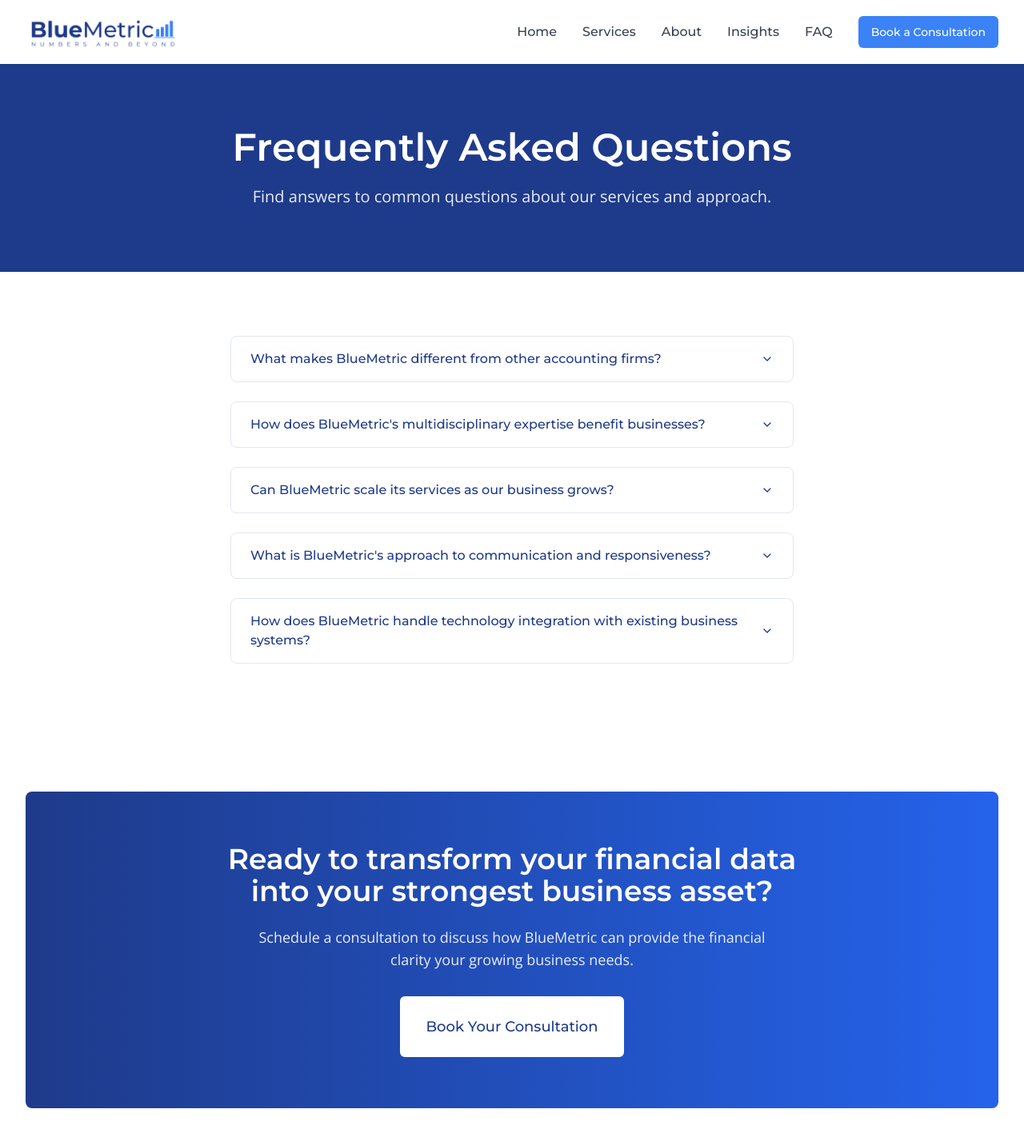
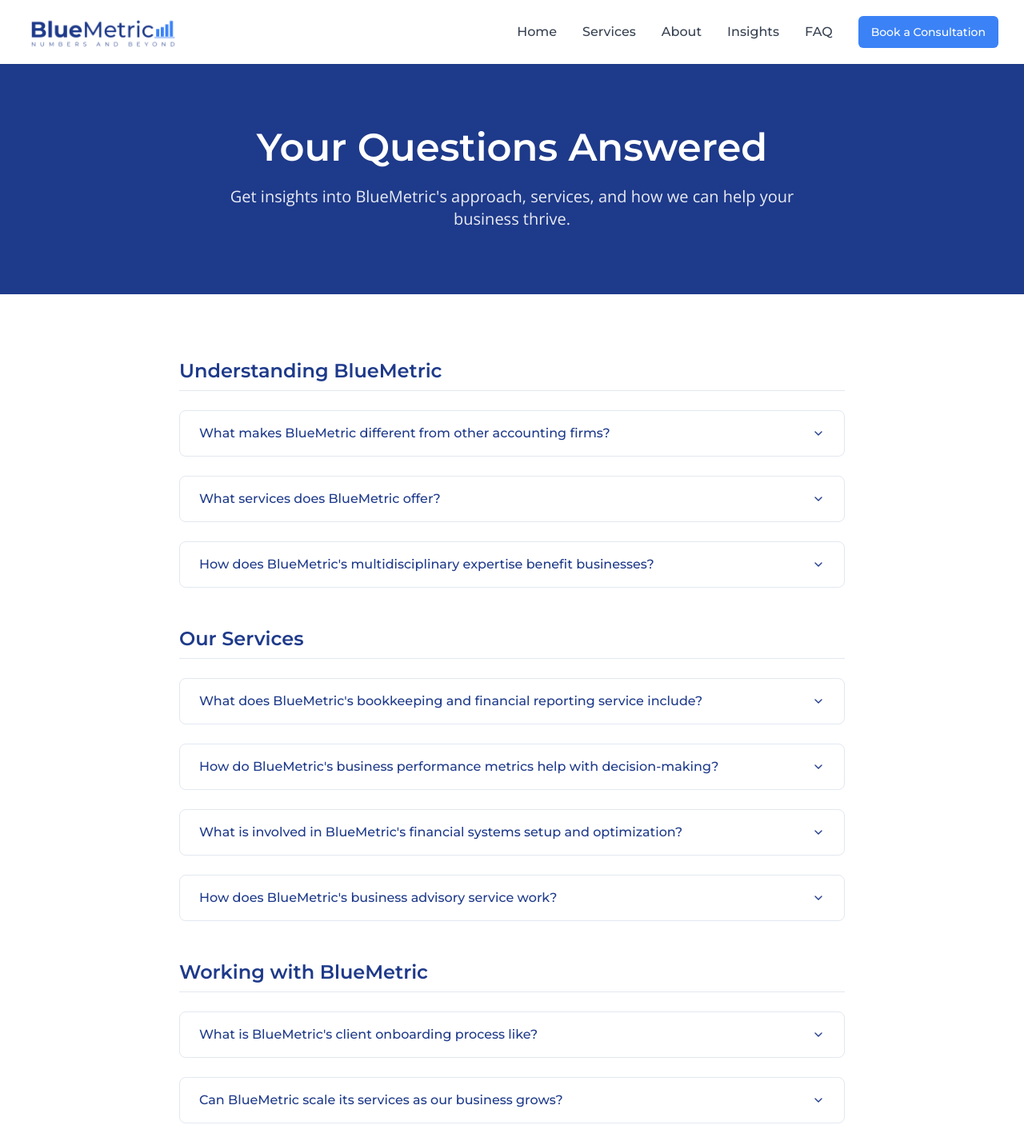
Before and after one commit to surbhispeaks/bluemetric-growth-vision, a React (Vite) app: page /faq in a window 1280 px wide. Shown: the top 1427 px of the page at 80% size. Built offline with nearby package versions, Linux system fonts and the light colour scheme.

Commit message:
Update FAQ.tsx

```diff
--- a/src/pages/FAQ.tsx
+++ b/src/pages/FAQ.tsx
@@ -1,21 +1,57 @@
-
 import Layout from "@/components/layout/Layout";
 import { Accordion, AccordionContent, AccordionItem, AccordionTrigger } from "@/components/ui/accordion";
 import CallToAction from "@/components/home/CallToAction";
 
 const FAQ = () => {
-  const faqs = [
+  const faqCategories = [
+    {
+      category: "Understanding BlueMetric",
+      questions: [
         {
           question: "What makes BlueMetric different from other accounting firms?",
           answer: "While many firms focus solely on compliance and historical reporting, BlueMetric brings an analytical perspective that helps translate financial data into business insights. Our team's background in investment analysis, combined with accounting expertise, allows us to spot trends and opportunities in your numbers that others might miss. We maintain the technical excellence you'd expect, but pair it with a forward-looking approach that supports better decision-making. Our goal is for your financial information to become a strategic asset, not just a compliance requirement."
         },
         {
+          question: "What services does BlueMetric offer?",
+          answer: "BlueMetric offers a comprehensive suite of financial services designed to support your business at every stage. Our core services include: (1) Bookkeeping & Financial Reporting - establishing accurate financial records and meaningful reports; (2) Business Performance Metrics - identifying and tracking KPIs that truly matter for your specific business; (3) Financial Systems Setup & Optimization - implementing efficient systems that scale with your business; and (4) Business Advisory - providing guidance that helps you navigate financial decisions with confidence. All our services integrate seamlessly to provide a complete financial management solution."
+        },
+        {
           question: "How does BlueMetric's multidisciplinary expertise benefit businesses?",
           answer: "BlueMetric's multidisciplinary expertise is central to our value proposition. Our investment analysis experience helps identify the financial metrics that truly drive business value. Our practical business experience informs how financial information should guide strategic decisions. Our diverse client work keeps us connected to a wide range of business challenges. These experiences converge to help us see your business's financial picture more holistically. This means we provide both the technical accuracy of specialists and the contextual understanding of business generalists."
+        }
+      ]
+    },
+    {
+      category: "Our Services",
+      questions: [
+        {
+          question: "What does BlueMetric's bookkeeping and financial reporting service include?",
+          answer: "Our comprehensive bookkeeping service establishes the foundation for all your financial decisions. We handle all aspects of transaction recording, reconciliation, and reporting. This includes setting up and maintaining your chart of accounts, processing invoices and bills, reconciling bank and credit card accounts, and producing clear financial statements (Income Statement, Balance Sheet, and Cash Flow). What sets us apart is how we structure these reports to highlight key insights about your business performance, not just presenting numbers. We work with various accounting platforms and can either take full responsibility for your bookkeeping or support your in-house team."
+        },
+        {
+          question: "How do BlueMetric's business performance metrics help with decision-making?",
+          answer: "Our business performance metrics service translates raw financial data into actionable intelligence. We identify the specific KPIs that truly matter for your unique business and industry, moving beyond standard metrics like revenue and profit margins. We create customized dashboards that track these indicators over time, highlighting trends and patterns that impact your business. This service includes regular performance analysis, competitive benchmarking, early warning systems for potential issues, and strategic recommendations. The result is clearer decision-making based on metrics that actually predict your business success rather than just recording past performance."
+        },
+        {
+          question: "What is involved in BlueMetric's financial systems setup and optimization?",
+          answer: "Our financial systems service focuses on creating an efficient financial infrastructure that grows with your business. We start by evaluating your current processes and pain points, then design a custom system that supports both immediate needs and future growth. This includes selecting and implementing appropriate accounting software, setting up integrations with other business tools (like CRM, inventory, or e-commerce platforms), documenting processes, and training your team. Our approach eliminates duplicate data entry, reduces manual work, and ensures your financial information flows smoothly throughout your organization. We're experienced with various accounting platforms and related business tools to find the best fit for your specific needs."
+        },
+        {
+          question: "How does BlueMetric's business advisory service work?",
+          answer: "Our business advisory service provides strategic financial guidance beyond day-to-day accounting. We offer regular financial review sessions where we analyze your business performance, identify opportunities and challenges, and develop action plans. Our advisory work includes strategic planning support, cash flow forecasting and management, growth financing evaluation, and scenario planning for business decisions. We bring a unique perspective that combines technical financial expertise with practical business experience, allowing us to offer guidance that's both rigorous and realistic. Our goal is to serve as a trusted financial partner who helps you navigate complex business decisions with confidence."
+        }
+      ]
+    },
+    {
+      category: "Working with BlueMetric",
+      questions: [
+        {
+          question: "What is BlueMetric's client onboarding process like?",
+          answer: "Our structured onboarding process ensures a smooth transition and clear expectations. We begin with a comprehensive consultation to understand your business goals and challenges. Next, we conduct a thorough analysis of your current financial systems, identifying opportunities for improvement. Based on this analysis, we develop a customized service plan aligned with your objectives. We then implement the necessary systems and processes, working closely with you throughout the transition. Finally, we establish regular check-in schedules and communication protocols to ensure ongoing alignment. The entire process typically takes 2-4 weeks, depending on your business complexity, and is designed to minimize disruption to your operations."
         },
         {
           question: "Can BlueMetric scale its services as our business grows?",
-      answer: "BlueMetric is intentionally designed to support businesses through various growth stages. We start by establishing solid financial foundations, but our systems and approach scale alongside your needs. As your business evolves, we can expand from core bookkeeping to more strategic financial planning, analysis, and advisory services. Our experience working with businesses of different sizes – from startups to established companies – helps us anticipate and prepare for the changing financial needs that come with growth. Our goal is to be a long-term partner in your business journey."
+          answer: "BlueMetric is intentionally designed to support businesses through various growth stages. We start by establishing solid financial foundations, but our systems and approach scale alongside your needs. As your business evolves, we can expand from core bookkeeping to more strategic financial planning, analysis, and advisory services. Our experience working with businesses of different sizes – from startups to established companies – helps us anticipate and prepare for the changing financial needs that come with growth. Our goal is to be a long-term partner in your business journey, providing the right level of support at each stage of development."
         },
         {
           question: "What is BlueMetric's approach to communication and responsiveness?",
@@ -25,6 +61,17 @@ const FAQ = () => {
           question: "How does BlueMetric handle technology integration with existing business systems?",
           answer: "Technology integration is increasingly important for efficient financial management. BlueMetric begins by assessing your current technology ecosystem and workflows before recommending any changes. While our team includes certified accounting software advisors, we're experienced with various accounting platforms and related business tools beyond any single system. We focus on creating seamless connections between systems to eliminate duplicate data entry and improve information flow. Our approach prioritizes solutions that balance immediate efficiency with future adaptability as your business evolves."
         }
+      ]
+    },
+    {
+      category: "Business Value",
+      questions: [
+        {
+          question: "How quickly can businesses expect to see value from BlueMetric's services?",
+          answer: "Most clients begin experiencing tangible benefits within the first month of working with BlueMetric. Initially, you'll gain clarity on your current financial position through organized, accurate financial statements. Within the first quarter, you'll benefit from our performance metrics insights, which typically identify specific opportunities for operational improvements. By the six-month mark, most clients report significant improvements in decision-making confidence and often see measurable financial gains from implemented recommendations. The full transformative impact, where financial data becomes a true strategic asset driving growth decisions, typically emerges over the first year of our partnership as we continually refine and deepen our understanding of your business."
+        }
+      ]
+    }
   ];
 
   return (
@@ -33,20 +80,29 @@ const FAQ = () => {
         <div className="container mx-auto">
           <div className="max-w-3xl mx-auto text-center">
             <h1 className="text-4xl md:text-5xl font-montserrat font-semibold text-white mb-6">
-              Frequently Asked Questions
+              Your Questions Answered
             </h1>
             <p className="text-xl text-white/90">
-              Find answers to common questions about our services and approach.
+              Get insights into BlueMetric's approach, services, and how we can help your business thrive.
             </p>
           </div>
         </div>
       </section>
 
       <section className="py-20 bg-white">
-        <div className="container mx-auto max-w-3xl">
+        <div className="container mx-auto max-w-4xl">
+          {faqCategories.map((category, categoryIndex) => (
+            <div key={categoryIndex} className="mb-12">
+              <h2 className="text-2xl font-montserrat font-semibold text-bluemetric-darkblue mb-6 pb-2 border-b border-bluemetric-lightgray">
+                {category.category}
+              </h2>
               <Accordion type="single" collapsible className="space-y-6">
-            {faqs.map((faq, index) => (
-              <AccordionItem key={index} value={`item-${index}`} className="border border-bluemetric-lightgray rounded-lg overflow-hidden">
+                {category.questions.map((faq, faqIndex) => (
+                  <AccordionItem
+                    key={`${categoryIndex}-${faqIndex}`}
+                    value={`item-${categoryIndex}-${faqIndex}`}
+                    className="border border-bluemetric-lightgray rounded-lg overflow-hidden"
+                  >
                     <AccordionTrigger className="px-6 py-4 hover:no-underline hover:bg-bluemetric-lightbg font-montserrat font-medium text-bluemetric-darkblue text-left">
                       {faq.question}
                     </AccordionTrigger>
@@ -56,6 +112,8 @@ const FAQ = () => {
                   </AccordionItem>
                 ))}
               </Accordion>
+            </div>
+          ))}
         </div>
       </section>
 
```
Lines whose indentation alone changed are shown as unchanged.
